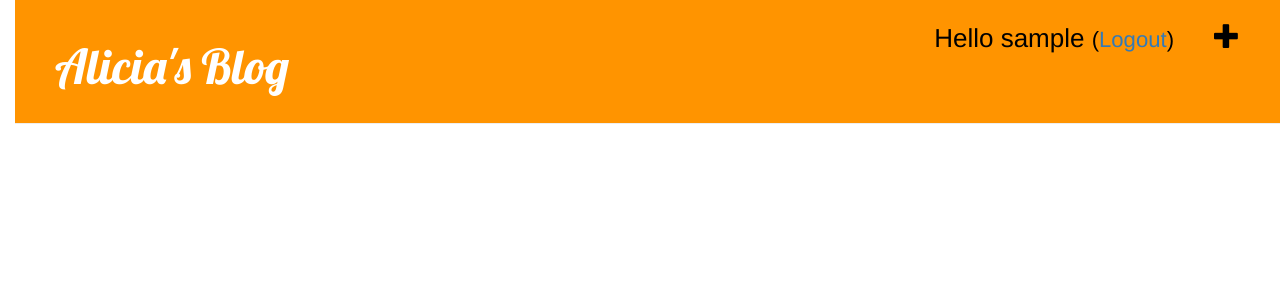
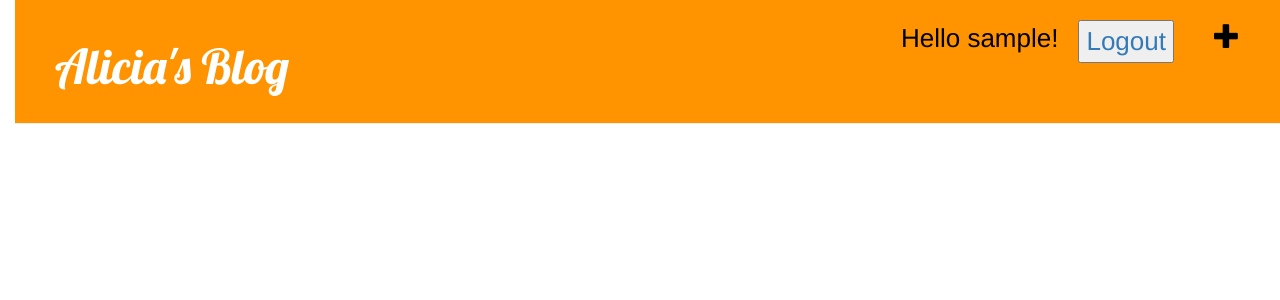
Before and after one commit to aliciasavelly/djangogirls, a Django app: a page that uses blog/templates/blog/base.html in a window 1280 px wide. Shown: the top 300 px of the page. Run offline with Django 3.2, Linux system fonts and the light colour scheme; the visitor is signed in with stand-in values (Sample User, id 1); data that the repository does not hold is empty; some libraries are stand-ins or nearby versions.

Commit message:
change logout button

```diff
--- a/blog/templates/blog/base.html
+++ b/blog/templates/blog/base.html
@@ -3,6 +3,7 @@
 <html>
   <head>
     <meta charset="utf-8">
+    <link rel="shortcut icon" href="{% static 'favicon.png' %}" type="image/png">
     <link rel="stylesheet" href="//maxcdn.bootstrapcdn.com/bootstrap/3.2.0/css/bootstrap.min.css">
     <link rel="stylesheet" href="//maxcdn.bootstrapcdn.com/bootstrap/3.2.0/css/bootstrap-theme.min.css">
     <link href="//fonts.googleapis.com/css?family=Lobster&subset=latin,latin-ext" rel="stylesheet" type="text/css">
@@ -14,7 +15,8 @@
       {% if user.is_authenticated %}
         <a href="{% url 'post_new' %}" class="top-menu"><span class="glyphicon glyphicon-plus"></span></a>
         <a href="{% url 'post_draft_list' %}" class="top-menu"><span class="glyphicon glypicon-edit"></span></a>
-        <p class="top-menu">Hello {{ user.username }} <small>(<a href="{% url 'logout' %}">Logout</a>)</small></p>
+        <button type="button" name="button" class="top-menu"><a href="{% url 'logout' %}">Logout</a></button>
+        <p class="top-menu">Hello {{ user.username }}!</p>
       {% else %}
         <a href="{% url 'login' %}" class="top-menu"><span class="glyphicon glyphicon-lock"></span></a>
       {% endif %}
```
Also changed, not shown: blog/static/favicon.png (added).
